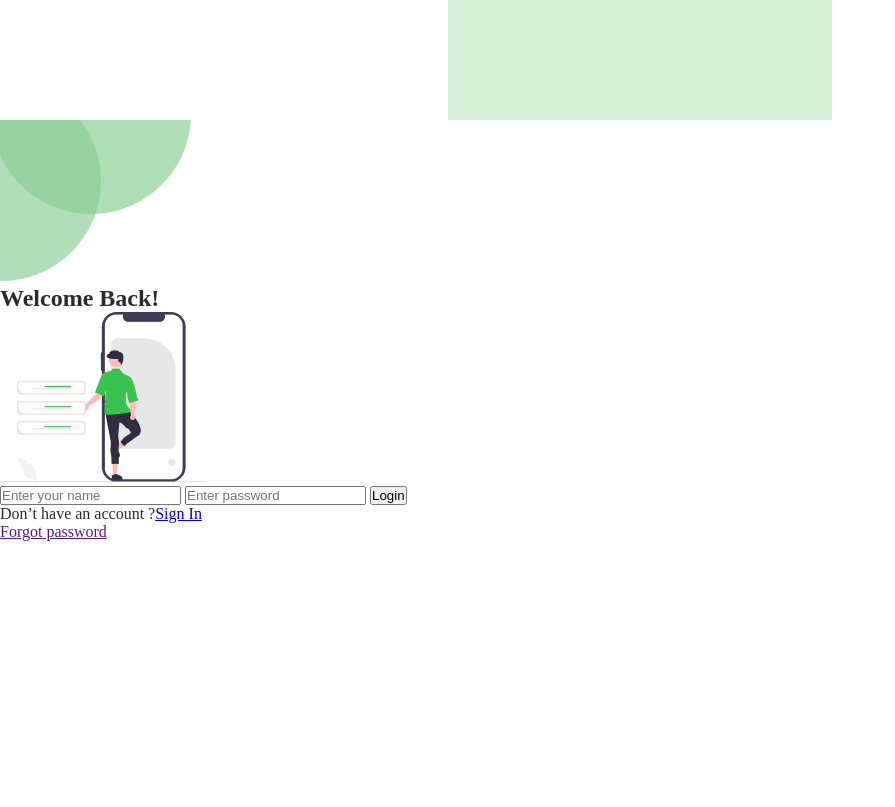
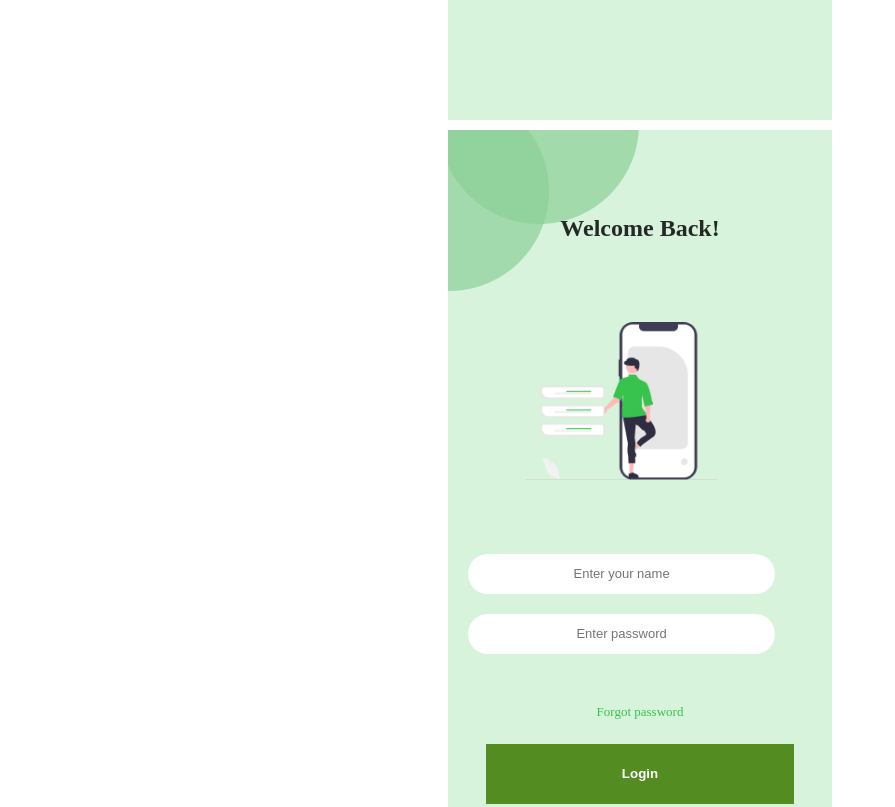
Before and after one commit to AbdifatahYasin1/Todo-App, a website: page index.html in a window 1280 px wide. Shown: the part 1820-2627 px from the top of the page, without its empty margins (0-895 px from the left). Before the commit the page ends 2361 px from the top, so only its background shows below. Drawn offline with Linux system fonts and the light colour scheme.

Commit message:
login page added

```diff
--- a/main.css
+++ b/main.css
@@ -152,3 +152,101 @@ body {
   text-decoration: none;
   color: #38c24e;
 }
+
+
+.Log-in
+{
+  width: 30%;
+  height: 120vh;
+  background: #d8f3dc;
+  margin: auto;
+  margin-top: 10px;
+}
+
+.Log-in h2
+{
+  display: block;
+  margin-left: auto;
+  margin-right: auto;
+  width: 80%;
+  position: relative;
+  bottom: 80px;
+  text-align: center;
+}
+
+.Log-in #image
+{
+width: 50%;
+text-align: center;
+position: relative;
+left: 20%;
+
+}
+
+.Log-in form input {
+  display: block;
+  margin: 20px;
+  text-align: center;
+  align-items: center;
+  position: relative;
+  top: 50px;
+  padding: 10px;
+  width: 80%;
+  border: none;
+  font-style: normal;
+  font-weight: 400;
+  font-size: 13px;
+  line-height: 20px;
+  border-radius: 40px;
+}
+
+.Log-in p {
+  display: block;
+  margin-left: auto;
+  margin-right: auto;
+  width: 80%;
+  position: relative;
+  top: 70px;
+  text-align: center;
+}
+
+.Log-in button {
+  display: block;
+  text-align: center;
+  align-items: center;
+  margin-left: auto;
+  margin-right: auto;
+  width: 80%;
+  height: 60px;
+  color: #fff;
+  background-color: #538d22;
+  position: relative;
+  top: 120px;
+  border: none;
+  font-weight: bolder;
+}
+
+#forget{
+  position: relative;
+  top: 0px;
+
+
+}
+
+#forget a{
+  text-decoration: none;
+  color: #38c24e;
+  font-size: 13px;
+}
+
+#sign-in
+{
+  position: relative;
+  top: 140px;
+}
+
+#sign-in a{
+  text-decoration: none;
+  color: #38c24e;
+  margin: 5px;
+}
```
